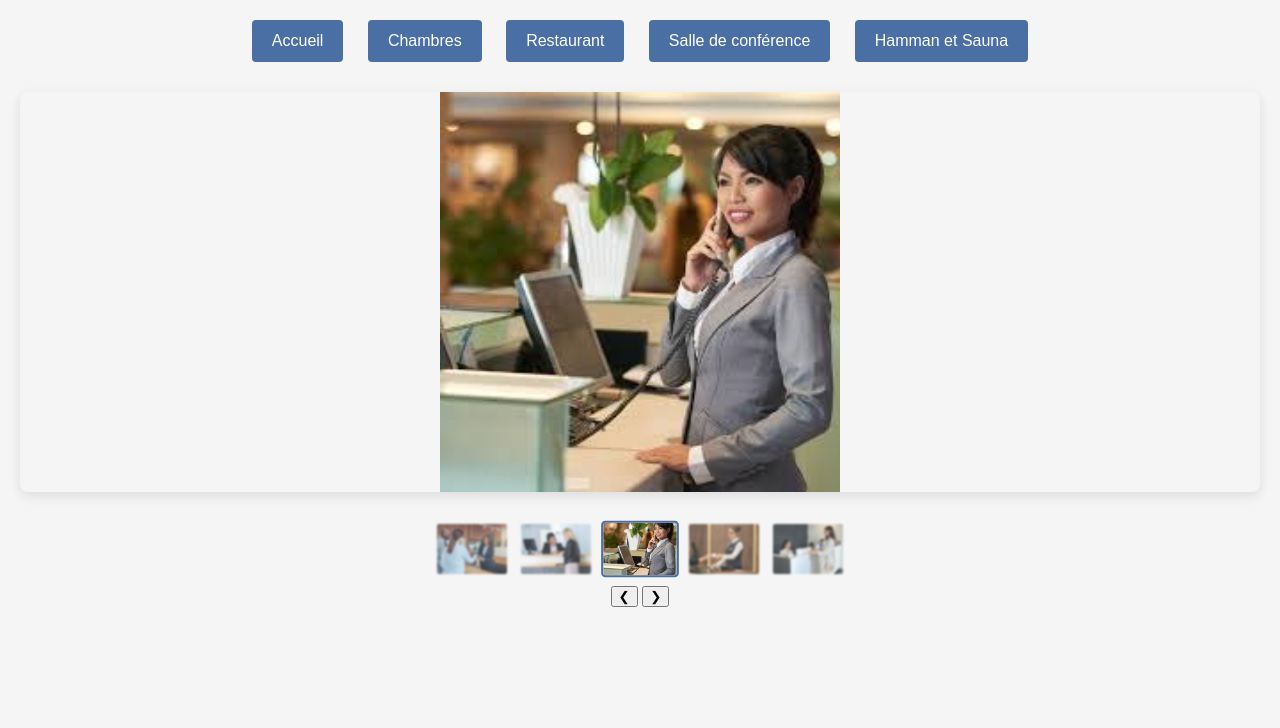
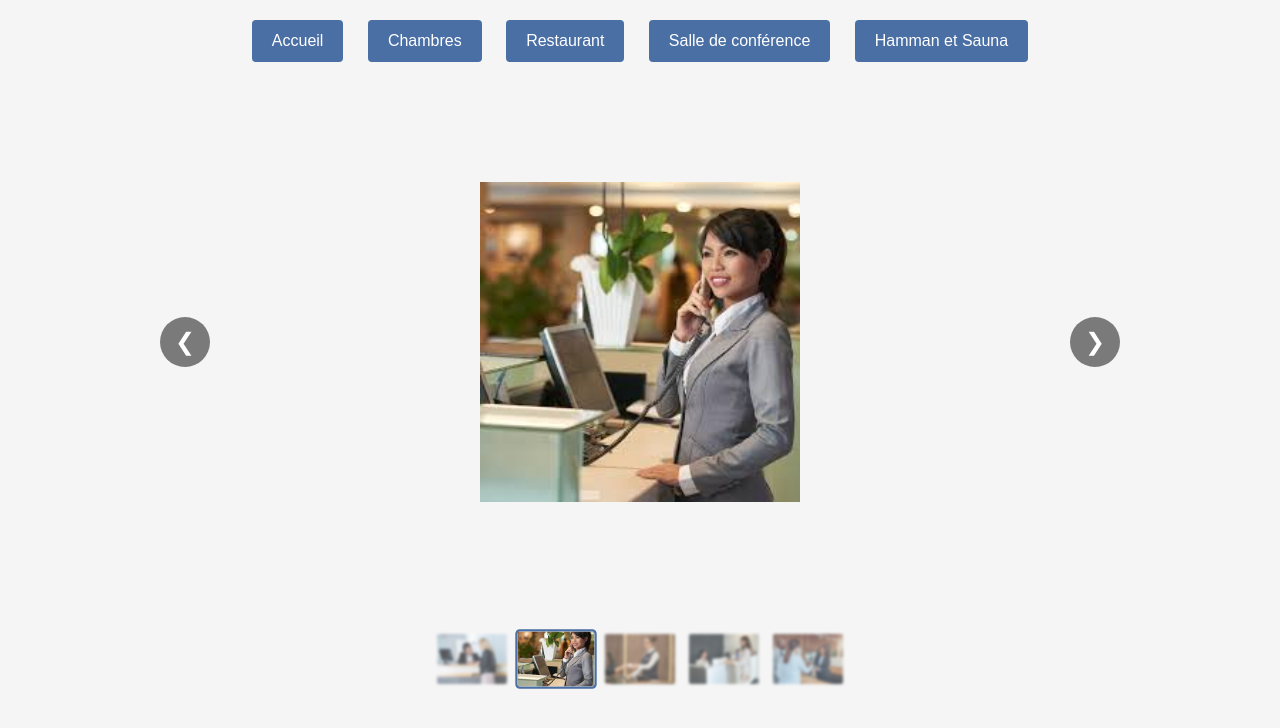
Before and after one commit to ManuelaMeupia/Galleries, a plain HTML site: page index.html in a window 1280 px wide. Drawn offline with Linux system fonts and the light colour scheme; files whose address does not match are found by name.

Commit message:
modification des images

```diff
--- a/index.html
+++ b/index.html
@@ -15,7 +15,10 @@
         <button onclick="filtre('sauna')">Hamman et Sauna</button>
     </div>
 
+    <div class="gallery-container">
+        <button class="arrow prev" onclick="prev()">❮</button>
         <div class="gallery">
+            <!-- Vos images originales -->
             <img src="../16-Galerie d'images/images/accueil.jpg" alt="Accueil" class="image accueil">
             <img src="../16-Galerie d'images/images/accueil1.jpg" alt="" class="image accueil">
             <img src="../16-Galerie d'images/images/accueil2.jpg" alt="" class="image accueil">
@@ -23,7 +26,7 @@
             <img src="../16-Galerie d'images/images/accueil4.jpg" alt="" class="image accueil">
             <img src="../16-Galerie d'images/images/chambre1.jpg" alt="Chambres" class="image chambres">
             <img src="../16-Galerie d'images/images/chambre2.jpg" alt="" class="image chambres">
-      <img src="../16-Galerie d'images/images/chambre3.jpg" alt="" class="image chambre">
+            <img src="../16-Galerie d'images/images/chambre3.jpg" alt="" class="image chambres">
             <img src="../16-Galerie d'images/images/chambre4.jpg" alt="" class="image chambres">
             <img src="../16-Galerie d'images/images/chambre5.jpg" alt="" class="image chambres">
             <img src="../16-Galerie d'images/images/restau1.jpg" alt="" class="image restau">
@@ -42,11 +45,13 @@
             <img src="../16-Galerie d'images/images/sauna4.jpg" alt="" class="image sauna">
             <img src="../16-Galerie d'images/images/sauna5.jpg" alt="" class="image sauna">
         </div>
+        <button class="arrow next" onclick="next()">❯</button>
+    </div>
 
-    <div class="buttons">
-        <button onclick="prev()">❮</button>
-        <button onclick="next()">❯</button>
+    <div class="preview-container" id="preview-container">
+        <!-- Miniatures générées par JS -->
     </div>
+
+    <script src="script.js"></script>
 </body>
-<script src="script.js"></script>
 </html>
--- a/script.js
+++ b/script.js
@@ -1,78 +1,79 @@
-let Indexx = 0;
-let Category = 'accueil';
+let currentIndex = 0;
+let currentCategory = 'accueil';
 let visibleImages = [];
 
 function filtre(categorie) {
-    Category = categorie;
-    Indexx = 0;
+    currentCategory = categorie;
+    currentIndex = 0;
     visibleImages = [];
 
-    let images = document.querySelectorAll('.image');
-    images.forEach(image => {
-        if (image.classList.contains(categorie)) {
-            image.classList.remove('hidden');
-            visibleImages.push(image);
-        } else {
-            image.classList.add('hidden');
-        }
-    });
-
-    updateCarousel();
-    updatePrev();
-}
-
-function updateCarousel() {
+    // Masquer toutes les images
     document.querySelectorAll('.image').forEach(img => {
-        img.style.display = 'none';
         img.classList.remove('active');
     });
 
-    if (visibleImages[Indexx]) {
-        visibleImages[Indexx].style.display = 'block';
-        visibleImages[Indexx].classList.add('active');
+    // Filtrer les images visibles
+    document.querySelectorAll(`.image.${categorie}`).forEach(img => {
+        visibleImages.push(img);
+    });
+
+    // Afficher la première image
+    if (visibleImages.length > 0) {
+        visibleImages[0].classList.add('active');
     }
+
+    updatePreview();
 }
 
-function updatePrev() {
-    const previewContainer = document.querySelector('.preview-container');
+function updatePreview() {
+    const previewContainer = document.getElementById('preview-container');
     previewContainer.innerHTML = '';
 
-    for (let i = -2; i <= 2; i++) {
-        const index = (Indexx + i + visibleImages.length) % visibleImages.length;
-        const img = visibleImages[index];
+    visibleImages.forEach((img, index) => {
+        const previewItem = document.createElement('div');
+        previewItem.className = `preview-item ${index === currentIndex ? 'active' : ''}`;
+        previewItem.innerHTML = `<img src="${img.src}" alt="Preview">`;
+        previewItem.onclick = () => {
+            currentIndex = index;
+            showCurrentImage();
+            updatePreview();
+        };
+        previewContainer.appendChild(previewItem);
+    });
+}
 
-        const prevImg = document.createElement('div');
-        prevImg.className = `preview-item ${i === 0 ? 'active' : ''}`;
-        prevImg.innerHTML = `<img src="${img.src}" alt="Preview">`;
-        prevImg.onclick = () => {
-            Indexx = index;
-            updateCarousel();
-            updatePrev();
-        };
-
-        previewContainer.appendChild(prevImg);
-    }
+function showCurrentImage() {
+    visibleImages.forEach((img, index) => {
+        img.classList.toggle('active', index === currentIndex);
+    });
 }
 
 function prev() {
     if (visibleImages.length === 0) return;
-    Indexx = (Indexx - 1 + visibleImages.length) % visibleImages.length;
-    updateCarousel();
-    updatePrev();
+    currentIndex = (currentIndex - 1 + visibleImages.length) % visibleImages.length;
+    showCurrentImage();
+    updatePreview();
 }
 
 function next() {
     if (visibleImages.length === 0) return;
-    Indexx = (Indexx + 1) % visibleImages.length;
-    updateCarousel();
-    updatePrev();
+    currentIndex = (currentIndex + 1) % visibleImages.length;
+    showCurrentImage();
+    updatePreview();
 }
 
+// Initialisation
 document.addEventListener('DOMContentLoaded', () => {
-    const previewContainer = document.createElement('div');
-    previewContainer.className = 'preview-container';
-    document.querySelector('.gallery').after(previewContainer);
+    // Créer le conteneur de prévisualisation s'il n'existe pas
+    if (!document.getElementById('preview-container')) {
+        const container = document.createElement('div');
+        container.id = 'preview-container';
+        container.className = 'preview-container';
+        document.body.appendChild(container);
+    }
 
     filtre('accueil');
-    setInterval(next, 5000);
+
+    // Défilement automatique optionnel
+    setInterval(next, 3000);
 });
--- a/style.css
+++ b/style.css
@@ -19,7 +19,7 @@ body {
     border: none;
     border-radius: 4px;
     font-size: 16px;
-    transition: background-color 0.2s ease;
+    transition: all 0.3s;
 }
 
 .afichage button:hover {
@@ -30,22 +30,26 @@ body {
     position: relative;
     max-width: 1000px;
     margin: 0 auto 30px;
+    display: flex;
+    align-items: center;
 }
 
 .gallery {
     position: relative;
-    height: 400px;
+    flex-grow: 1;
+    height: 500px;
     overflow: hidden;
-    border-radius: 8px;
-    box-shadow: 0 4px 12px rgba(0, 0, 0, 0.1);
 }
 
 .image {
     position: absolute;
-    top: 0;
-    left: 0;
-    width: 100%;
-    height: 100%;
+    top: 50%;
+    left: 50%;
+    transform: translate(-50%, -50%);
+    max-width: 700px;
+    width: 70vw;
+    max-height: 400px;
+    height: 40vh;
     object-fit: contain;
     opacity: 0;
     transition: opacity 0.4s ease;
@@ -56,7 +60,7 @@ body {
     opacity: 1;
 }
 
-.nav-arrow {
+.arrow {
     position: absolute;
     top: 50%;
     transform: translateY(-50%);
@@ -69,21 +73,18 @@ body {
     font-size: 24px;
     cursor: pointer;
     z-index: 10;
-    transition: background-color 0.2s ease;
-    display: flex;
-    align-items: center;
-    justify-content: center;
+    transition: all 0.3s;
 }
 
-.nav-arrow:hover {
-    background-color: rgba(0, 0, 0, 0.7);
+.arrow:hover {
+    background-color: rgba(0, 0, 0, 0.8);
 }
 
-.nav-arrow.prev {
+.prev {
     left: 20px;
 }
 
-.nav-arrow.next {
+.next {
     right: 20px;
 }
 
@@ -93,6 +94,7 @@ body {
     gap: 10px;
     margin-top: 20px;
     padding: 10px;
+    flex-wrap: wrap;
 }
 
 .preview-item {
@@ -101,13 +103,14 @@ body {
     border-radius: 4px;
     overflow: hidden;
     cursor: pointer;
-    transition: all 0.2s ease;
-    filter: blur(1px);
-    opacity: 0.8;
+    transition: all 0.3s;
+    filter: blur(1.5px);
+    opacity: 0.7;
     border: 2px solid transparent;
 }
 
 .preview-item:hover {
+    filter: blur(0.5px);
     opacity: 0.9;
 }
 
@@ -115,7 +118,7 @@ body {
     filter: none;
     opacity: 1;
     border-color: #4a6fa5;
-    transform: scale(1.05);
+    transform: scale(1.1);
 }
 
 .preview-item img {
@@ -124,13 +127,17 @@ body {
     object-fit: cover;
 }
 
-/* Responsive */
 @media (max-width: 768px) {
     .gallery {
         height: 400px;
     }
 
-    .nav-arrow {
+    .image {
+        width: 80vw;
+        height: 35vh;
+    }
+
+    .arrow {
         width: 40px;
         height: 40px;
         font-size: 20px;
@@ -141,20 +148,3 @@ body {
         height: 40px;
     }
 }
-
-@media (max-width: 480px) {
-    .gallery {
-        height: 300px;
-    }
-
-    .afichage button {
-        padding: 10px 15px;
-        font-size: 14px;
-        margin: 0 5px;
-    }
-
-    .preview-item {
-        width: 40px;
-        height: 30px;
-    }
-}
```
Lines whose indentation alone changed are shown as unchanged.
